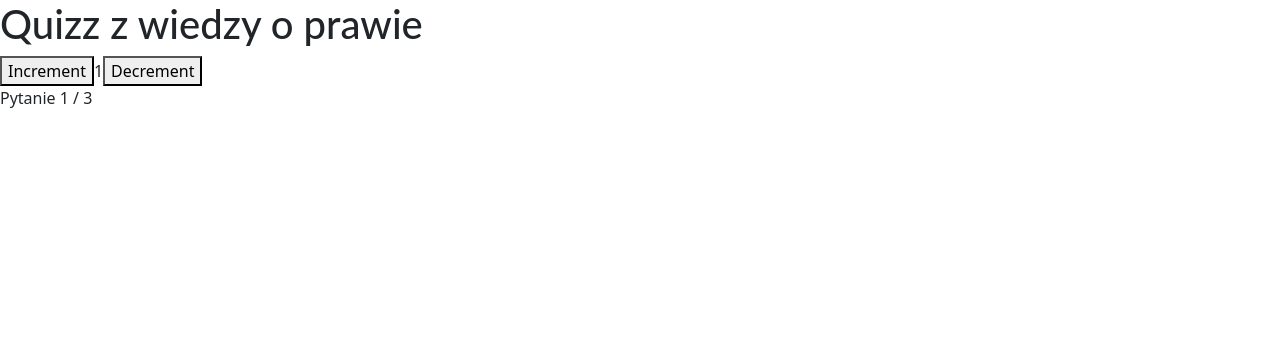
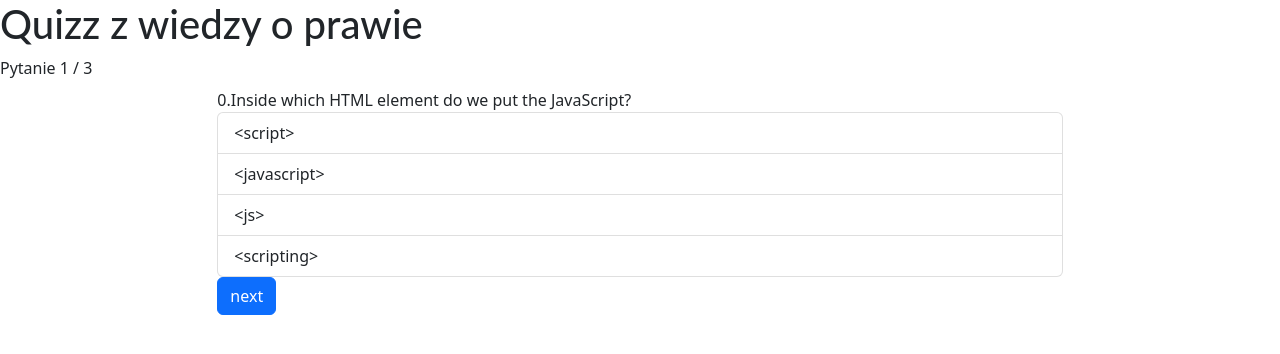
Before and after one commit to kas444/quizz, a React (Create React App) app: page / in a window 1280 px wide. Shown: the top 354 px of the page. Built offline with nearby package versions, Linux system fonts and the light colour scheme.

Commit message:
questions displayed

```diff
--- a/src/App.js
+++ b/src/App.js
@@ -3,6 +3,7 @@ import './style.css';
 import { QuestionView } from './views/question';
 
 export default function App() {
+
   return (
     <div>
       <h1>Quizz z wiedzy o prawie</h1>
--- /dev/null
+++ b/src/components/Button/index.js
@@ -0,0 +1,16 @@
+import React from 'react';
+
+export function Button({ children, className = 'btn btn-primary' }) {
+  return (
+    <button
+      // style={{
+      //   color: 'red',
+      //   fontSize: '30px',
+      //   backgroundColor: 'white',
+      // }}
+      className={className}
+    >
+      {children}
+    </button>
+  );
+}
--- a/src/redux/quizSlice.js
+++ b/src/redux/quizSlice.js
@@ -22,6 +22,9 @@ export const quizSlice = createSlice({
       state.answers = [];
       state.currentQuestion = 1;
     },
+    incrementScore: (state) => {
+      state.score = state.score + 1
+    },
     completeQuiz: (state) => {
       state.isCompleted = true;
     },
--- /dev/null
+++ b/src/views/question/Question/index.js
@@ -0,0 +1,26 @@
+import React from 'react';
+
+import { useSelector } from 'react-redux';
+//import QUESTION from '../../../api/data';
+
+export const Question = ({ selectAnswer }) => {
+
+  // const question = QUESTION.find()[id];
+
+  // console.log({ question });
+  const { options } = useSelector((state) => state.quiz);
+
+  return (
+    <div className="list-group options">
+      {options.map((answer, idx) => (
+        <button
+          key={idx}
+          className="list-group-item list-group-item-action"
+          onClick={() => selectAnswer(idx)}
+        >
+          {answer}
+        </button>
+      ))}
+    </div>
+  );
+};
--- a/src/views/question/index.js
+++ b/src/views/question/index.js
@@ -1,34 +1,78 @@
-import React, { Component } from 'react';
+import React, { useEffect } from 'react';
 
-import { Progress } from '../../components/Progress';
-import { Counter } from '../../components/Counter';
-// import { Button } from '../../components/Button';
-// import { Question } from '../Question';
-import { useSelector } from 'react-redux';
+import { Progress } from './Progress';
+import { Button } from '../../components/Button';
+import { Question } from './Question';
+import { useSelector, useDispatch } from 'react-redux';
+import { quizActions } from '../../redux/quizSlice';
 
 export const QuestionView = () => {
-  const { totalLength, currentQuestion } = useSelector((state) => state.quiz);
-  // const selectAnswer = (selectedId) => {
 
-  //   if (selectedId === correct) {
-  //     this.props.incrementScore();
-  //   }
+  useEffect(() => {
+    startQuiz();
+  }, []);
 
-  //   this.props.addAnswers(selectedId);
+  const {
+    totalLength,
+    currentQuestion,
+    isCompleted,
+    question,
+    correct
+  } = useSelector((state) => state.quiz);
 
-  //   if (currentQuestion === totalLength) {
-  //     this.showResult();
-  //     return;
-  //   } else {
-  //     this.props.goNext();
-  //     this.props.setQuestion();
-  //   }
-  // };
+  console.log({
+    totalLength,
+    currentQuestion,
+    isCompleted,
+    question,
+    correct
+  })
+
+  const dispatch = useDispatch();
+
+  const startQuiz = () => {
+    dispatch(quizActions.initializeQuiz());
+    dispatch(quizActions.setQuestion(0));
+  };
+
+  const selectAnswer = (selectedId) => {
+    if (selectedId === correct) {
+      dispatch(quizActions.incrementScore());
+    }
+
+    dispatch(quizActions.addAnswers(selectedId));
+
+    if (currentQuestion === totalLength) {
+      dispatch(quizActions.completeQuiz());
+      return;
+    } else {
+      dispatch(quizActions.goNext());
+      dispatch(quizActions.setQuestion());
+    }
+  };
 
   return (
     <>
-      <Counter />
       <Progress currentQuestion={currentQuestion} totalLength={totalLength} />
+      <div className="row justify-content-center">
+        <div className="col-lg-8 col-md-10 col-sm-12">
+          {!isCompleted && (
+            <div>
+              <div>{question}</div>
+              <Question selectAnswer={selectAnswer} key={currentQuestion} />
+              <Button>next</Button>
+              {/* <button
+                onClick={() => {
+                  this.props.goNext();
+                  this.props.setQuestion();
+                }}
+              >
+                next
+              </button> */}
+            </div>
+          )}
+        </div>
+      </div>
     </>
   );
 };
```
Also changed, not shown: src/views/question/Progress/index.js (renamed from src/components/Progress/index.js).
